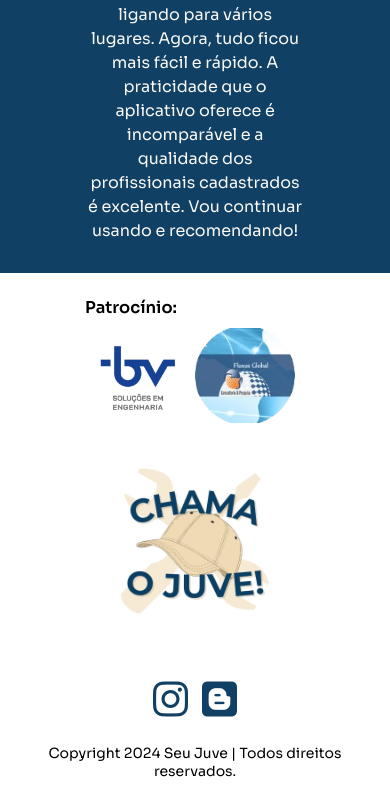
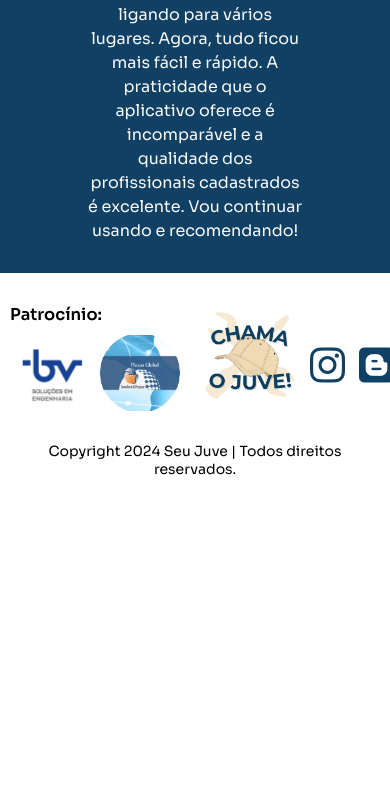
Before and after one commit to rizller/seu-juve, a plain HTML site: page index.html in a window 390 px wide. Shown: the part 6130-6930 px from the top of the page. After the commit the page ends 6628 px from the top, so only its background shows below. Drawn offline with nearby package versions, Linux system fonts and the light colour scheme; a web font is replaced by a local one.

Commit message:
footer position adjustment

```diff
--- a/index.html
+++ b/index.html
@@ -218,10 +218,10 @@
                 </a>
             </div>
             <div class="footer-icons">
-                <a href="https://www.instagram.com/seu.juve/" target="_blank" data-aos="fade-right" data-aos-delay="200">
+                <a href="https://www.instagram.com/seu.juve/" target="_blank">
                     <i class="fa-brands fa-instagram fa-2x"></i>
                 </a>
-                <a href="https://seujuve.blogspot.com/" target="_blank" data-aos="fade-right" data-aos-delay="250">
+                <a href="https://seujuve.blogspot.com/" target="_blank" >
                     <i class="fa-brands fa-blogger fa-2x"></i>
                 </a>
             </div>
--- a/partials/_layout.scss
+++ b/partials/_layout.scss
@@ -541,25 +541,18 @@
             margin-left: 0px;
         }
 
+        img{
+            width: 80px;
+        }
+
     }
 
     .footer-logo {
         width: 200px;
+        img{
+            width: 120px;
+        }
     }
-
-    .footer-content {
-        flex-direction: column;
-        align-items: center;
-        gap: 20px;
-    }
-
-    .footer-sponsor,
-    .footer-logo,
-    .footer-icons {
-        justify-content: center;
-
-    }
-
 
     .back-to-top {
         i {
```
Also changed, not shown: style.css, 1 other file.
